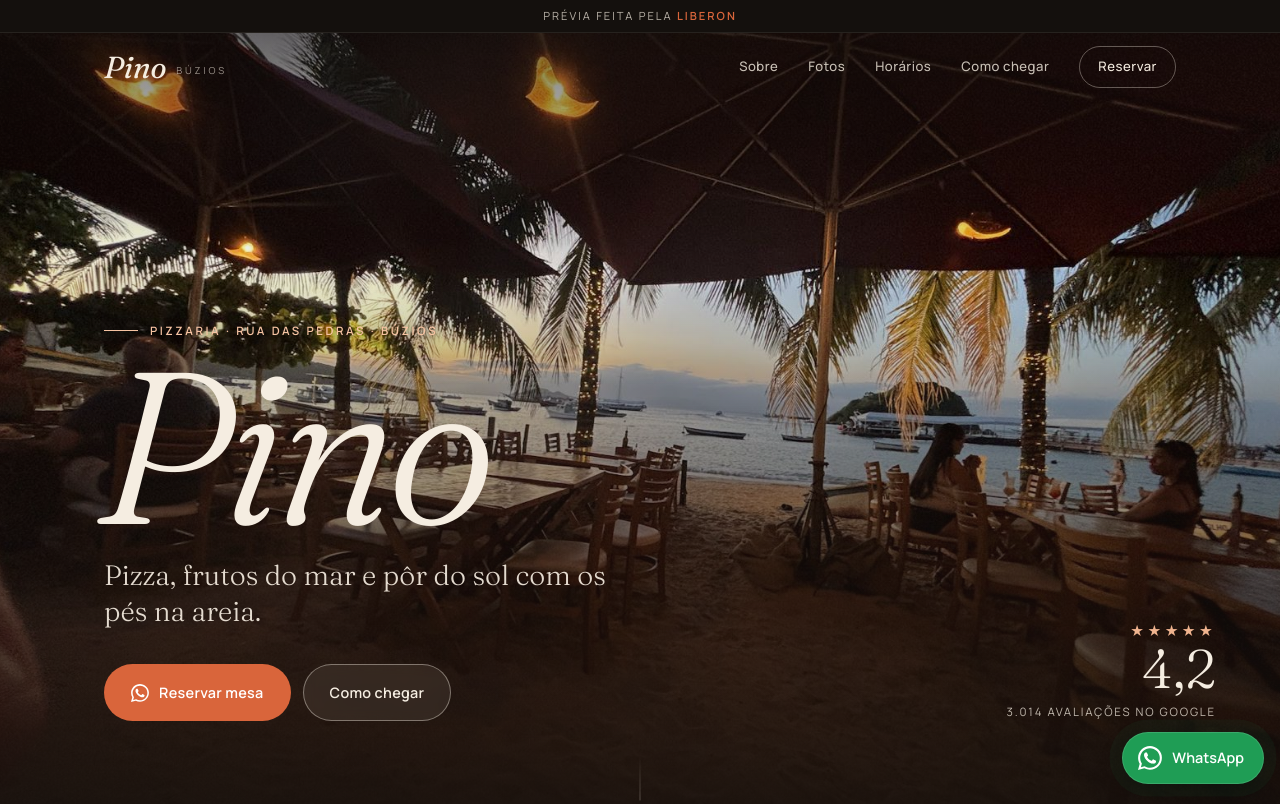
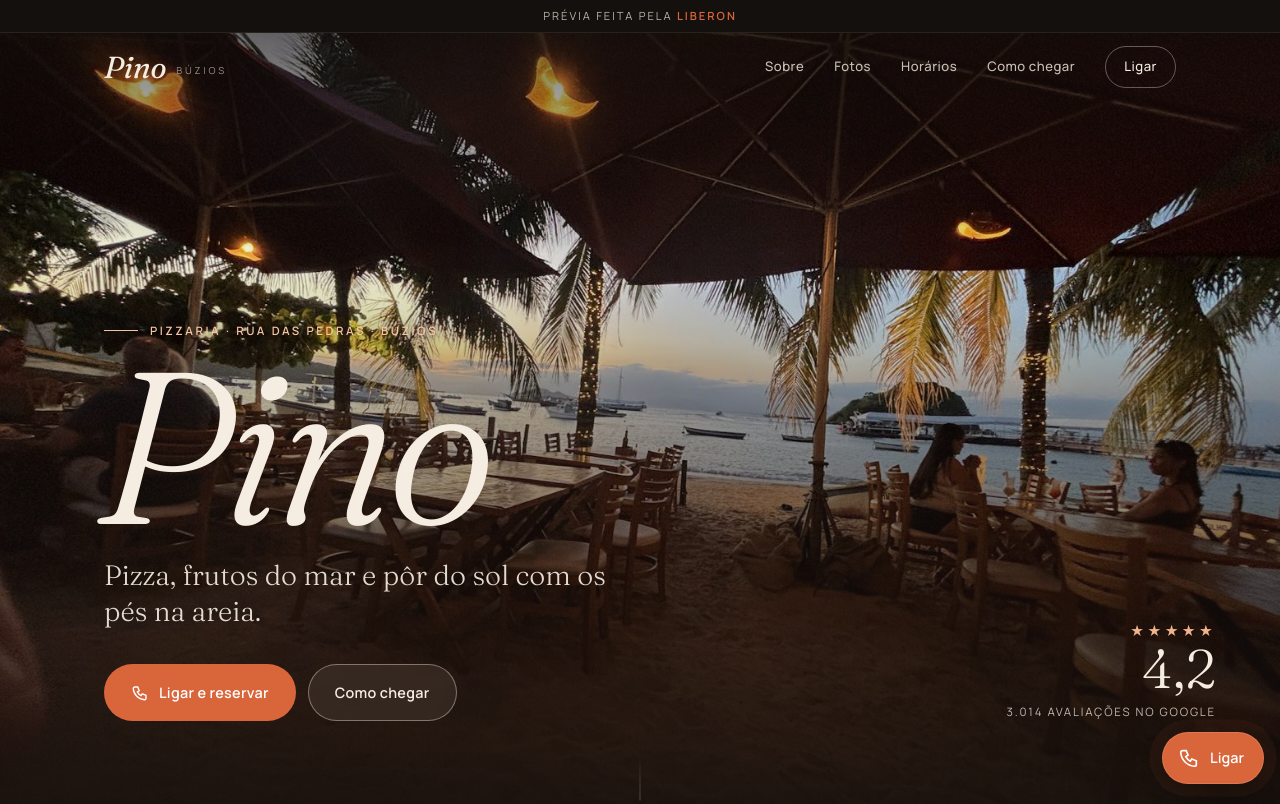
Before and after one commit to phellipefriedman/liberon-demos, a plain HTML site: page pino-restaurante/index.html in a window 1280 px wide. Shown: the top 804 px of the page. Drawn offline with Linux system fonts and the light colour scheme.

Commit message:
Pino: troca WhatsApp por ligar
Co-Authored-By: Claude Opus 5.5 <noreply@anthropic.com>
Claude-Session: https://claude.ai/code/session_01Ner8kJhVCC3RUgEzH3xaw6

```diff
--- a/pino-restaurante/index.html
+++ b/pino-restaurante/index.html
@@ -4,7 +4,7 @@
 <meta charset="utf-8">
 <meta name="viewport" content="width=device-width, initial-scale=1, viewport-fit=cover">
 <title>Pino Restaurante · Pizzaria na Rua das Pedras, Búzios</title>
-<meta name="description" content="Pino Restaurante: pizzaria com mesas na areia na Rua das Pedras, em Búzios. Aberto todos os dias, do meio-dia à 1h. Reserve pelo WhatsApp.">
+<meta name="description" content="Pino Restaurante: pizzaria com mesas na areia na Rua das Pedras, em Búzios. Aberto todos os dias, do meio-dia à 1h. Reservas pelo (22) 2633-0082.">
 <meta name="theme-color" content="#14100d">
 <meta property="og:title" content="Pino Restaurante · Búzios">
 <meta property="og:description" content="Pizza, frutos do mar e pôr do sol com os pés na areia, na Rua das Pedras.">
@@ -102,12 +102,12 @@ h2 em{font-style:italic;font-weight:300;color:var(--brasa)}
 .rolar{position:absolute;left:50%;bottom:28px;z-index:2;transform:translateX(-50%);width:1px;height:46px;background:linear-gradient(rgba(245,237,225,0),rgba(245,237,225,.7));animation:desce 2.4s ease-in-out infinite}
 @keyframes desce{0%,100%{opacity:.2;transform:translate(-50%,-6px)}50%{opacity:1;transform:translate(-50%,0)}}
 
-/* WhatsApp fixo */
-.zap{position:fixed;right:max(16px,env(safe-area-inset-right));bottom:max(16px,env(safe-area-inset-bottom));z-index:70;display:flex;align-items:center;gap:10px;background:#1f9d55;color:#fff;text-decoration:none;font-weight:600;font-size:.9rem;padding:14px 20px 14px 16px;border-radius:999px;box-shadow:0 12px 30px -8px rgba(0,0,0,.45),0 0 0 1px rgba(255,255,255,.12) inset;transition:transform .2s,background .2s}
-.zap:hover{transform:translateY(-2px);background:#188a4a}
-.zap svg{width:24px;height:24px}
-.zap::before{content:"";position:absolute;inset:0;border-radius:inherit;box-shadow:0 0 0 0 rgba(31,157,85,.55);animation:pulso 2.8s infinite}
-@keyframes pulso{70%{box-shadow:0 0 0 14px rgba(31,157,85,0)}100%{box-shadow:0 0 0 0 rgba(31,157,85,0)}}
+/* Botão fixo de ligar */
+.zap{position:fixed;right:max(16px,env(safe-area-inset-right));bottom:max(16px,env(safe-area-inset-bottom));z-index:70;display:flex;align-items:center;gap:10px;background:var(--brasa);color:#fff;text-decoration:none;font-weight:600;font-size:.9rem;padding:14px 20px 14px 16px;border-radius:999px;box-shadow:0 12px 30px -8px rgba(0,0,0,.45),0 0 0 1px rgba(255,255,255,.12) inset;transition:transform .2s,background .2s}
+.zap:hover{transform:translateY(-2px);background:var(--brasa-2)}
+.zap svg{width:22px;height:22px}
+.zap::before{content:"";position:absolute;inset:0;border-radius:inherit;box-shadow:0 0 0 0 rgba(217,101,59,.55);animation:pulso 2.8s infinite}
+@keyframes pulso{70%{box-shadow:0 0 0 14px rgba(217,101,59,0)}100%{box-shadow:0 0 0 0 rgba(217,101,59,0)}}
 @media (max-width:520px){.zap{padding:16px}.zap .t{display:none}}
 
 /* Seções */
@@ -252,7 +252,7 @@ footer p+p{margin-top:4px}
       <a href="#galeria">Fotos</a>
       <a href="#horarios">Horários</a>
       <a href="#local">Como chegar</a>
-      <a class="btn-mini" href="https://wa.me/552226330082?text=Ol%C3%A1!%20Gostaria%20de%20reservar%20uma%20mesa%20no%20Pino." target="_blank" rel="noopener">Reservar</a>
+      <a class="btn-mini" href="tel:+552226330082">Ligar</a>
     </nav>
   </div>
 </header>
@@ -268,9 +268,9 @@ footer p+p{margin-top:4px}
     <h1>Pino</h1>
     <p class="lema">Pizza, frutos do mar e pôr do sol com os pés na areia.</p>
     <div class="acoes">
-      <a class="btn btn-brasa" href="https://wa.me/552226330082?text=Ol%C3%A1!%20Gostaria%20de%20reservar%20uma%20mesa%20no%20Pino." target="_blank" rel="noopener">
-        <svg viewBox="0 0 24 24" fill="currentColor" aria-hidden="true"><path d="M17.5 14.4c-.3-.1-1.8-.9-2-1-.3-.1-.5-.1-.7.1-.2.3-.8 1-.9 1.2-.2.2-.3.2-.6.1-.3-.1-1.3-.5-2.4-1.5-.9-.8-1.5-1.8-1.7-2.1-.2-.3 0-.5.1-.6l.4-.5c.2-.2.2-.3.3-.5.1-.2 0-.4 0-.5l-.9-2.2c-.2-.6-.5-.5-.7-.5h-.6c-.2 0-.5.1-.8.4-.3.3-1 1-1 2.5s1.1 2.9 1.2 3.1c.1.2 2.1 3.2 5.1 4.5.7.3 1.3.5 1.7.6.7.2 1.4.2 1.9.1.6-.1 1.8-.7 2-1.4.2-.7.2-1.3.2-1.4-.1-.1-.3-.2-.6-.3zM12 21.8c-1.8 0-3.5-.5-5-1.4l-.4-.2-3.7 1 1-3.6-.2-.4c-1-1.6-1.5-3.4-1.5-5.2 0-5.4 4.4-9.8 9.8-9.8 2.6 0 5.1 1 6.9 2.9 1.8 1.8 2.9 4.3 2.9 6.9 0 5.4-4.4 9.8-9.8 9.8zm8.4-18.2C18.1 1.3 15.1 0 12 0 5.4 0 .1 5.3.1 11.9c0 2.1.6 4.1 1.6 5.9L0 24l6.3-1.7c1.7.9 3.7 1.4 5.7 1.4 6.6 0 11.9-5.3 11.9-11.9 0-3.2-1.2-6.2-3.5-8.2z"/></svg>
-        Reservar mesa
+      <a class="btn btn-brasa" href="tel:+552226330082">
+        <svg viewBox="0 0 24 24" fill="none" stroke="currentColor" stroke-width="1.8" aria-hidden="true"><path d="M5 4h4l2 5-2.5 1.5a11 11 0 0 0 5 5L15 13l5 2v4a2 2 0 0 1-2 2A16 16 0 0 1 3 6a2 2 0 0 1 2-2"/></svg>
+        Ligar e reservar
       </a>
       <a class="btn btn-vidro" href="#local">Como chegar</a>
     </div>
@@ -377,7 +377,7 @@ footer p+p{margin-top:4px}
       <h2 class="rv d1">Venha nos <em>visitar.</em></h2>
       <p class="end rv d2">R. das Pedras, 233<small>Centro, Armação dos Búzios · RJ · 28950-000</small></p>
       <dl class="info rv d2">
-        <div><dt>Telefone e WhatsApp</dt><dd><a href="tel:+552226330082">(22) 2633-0082</a></dd></div>
+        <div><dt>Telefone</dt><dd><a href="tel:+552226330082">(22) 2633-0082</a></dd></div>
         <div><dt>Funcionamento</dt><dd>Todos os dias, 12h às 1h</dd></div>
         <div><dt>Pagamento</dt><dd>Crédito, débito e aproximação</dd></div>
         <div><dt>Estacionamento</dt><dd>Pouca vaga na região</dd></div>
@@ -405,9 +405,9 @@ footer p+p{margin-top:4px}
     <img class="bg" src="img/cliente-8-p.jpg" alt="" loading="lazy">
   </picture>
   <div class="wrap">
-    <p class="eyebrow rv" style="color:#f0b48f">Reservas pelo WhatsApp</p>
+    <p class="eyebrow rv" style="color:#f0b48f">Reservas por telefone</p>
     <h2 class="rv d1">Guarde sua mesa para o <em>pôr do sol.</em></h2>
-    <a class="btn btn-brasa rv d2" href="https://wa.me/552226330082?text=Ol%C3%A1!%20Gostaria%20de%20reservar%20uma%20mesa%20no%20Pino." target="_blank" rel="noopener">Falar no WhatsApp</a>
+    <a class="btn btn-brasa rv d2" href="tel:+552226330082"><svg viewBox="0 0 24 24" fill="none" stroke="currentColor" stroke-width="1.8" aria-hidden="true"><path d="M5 4h4l2 5-2.5 1.5a11 11 0 0 0 5 5L15 13l5 2v4a2 2 0 0 1-2 2A16 16 0 0 1 3 6a2 2 0 0 1 2-2"/></svg> Ligar (22) 2633-0082</a>
   </div>
 </section>
 </main>
@@ -427,7 +427,6 @@ footer p+p{margin-top:4px}
       <div>
         <h4>Contato</h4>
         <p><a href="tel:+552226330082">(22) 2633-0082</a></p>
-        <p><a href="https://wa.me/552226330082" target="_blank" rel="noopener">WhatsApp</a></p>
         <span class="pedir">[PEDIR AO CLIENTE: Instagram]</span>
       </div>
     </div>
@@ -438,9 +437,9 @@ footer p+p{margin-top:4px}
   </div>
 </footer>
 
-<a class="zap" href="https://wa.me/552226330082?text=Ol%C3%A1!%20Vim%20pelo%20site%20do%20Pino." target="_blank" rel="noopener" aria-label="Falar no WhatsApp">
-  <svg viewBox="0 0 24 24" fill="currentColor" aria-hidden="true"><path d="M17.5 14.4c-.3-.1-1.8-.9-2-1-.3-.1-.5-.1-.7.1-.2.3-.8 1-.9 1.2-.2.2-.3.2-.6.1-.3-.1-1.3-.5-2.4-1.5-.9-.8-1.5-1.8-1.7-2.1-.2-.3 0-.5.1-.6l.4-.5c.2-.2.2-.3.3-.5.1-.2 0-.4 0-.5l-.9-2.2c-.2-.6-.5-.5-.7-.5h-.6c-.2 0-.5.1-.8.4-.3.3-1 1-1 2.5s1.1 2.9 1.2 3.1c.1.2 2.1 3.2 5.1 4.5.7.3 1.3.5 1.7.6.7.2 1.4.2 1.9.1.6-.1 1.8-.7 2-1.4.2-.7.2-1.3.2-1.4-.1-.1-.3-.2-.6-.3zM12 21.8c-1.8 0-3.5-.5-5-1.4l-.4-.2-3.7 1 1-3.6-.2-.4c-1-1.6-1.5-3.4-1.5-5.2 0-5.4 4.4-9.8 9.8-9.8 2.6 0 5.1 1 6.9 2.9 1.8 1.8 2.9 4.3 2.9 6.9 0 5.4-4.4 9.8-9.8 9.8zm8.4-18.2C18.1 1.3 15.1 0 12 0 5.4 0 .1 5.3.1 11.9c0 2.1.6 4.1 1.6 5.9L0 24l6.3-1.7c1.7.9 3.7 1.4 5.7 1.4 6.6 0 11.9-5.3 11.9-11.9 0-3.2-1.2-6.2-3.5-8.2z"/></svg>
-  <span class="t">WhatsApp</span>
+<a class="zap" href="tel:+552226330082" aria-label="Ligar para o Pino: (22) 2633-0082">
+  <svg viewBox="0 0 24 24" fill="none" stroke="currentColor" stroke-width="1.8" aria-hidden="true"><path d="M5 4h4l2 5-2.5 1.5a11 11 0 0 0 5 5L15 13l5 2v4a2 2 0 0 1-2 2A16 16 0 0 1 3 6a2 2 0 0 1 2-2"/></svg>
+  <span class="t">Ligar</span>
 </a>
 
 <div class="lb" id="lb" role="dialog" aria-modal="true" aria-label="Foto ampliada">
```
